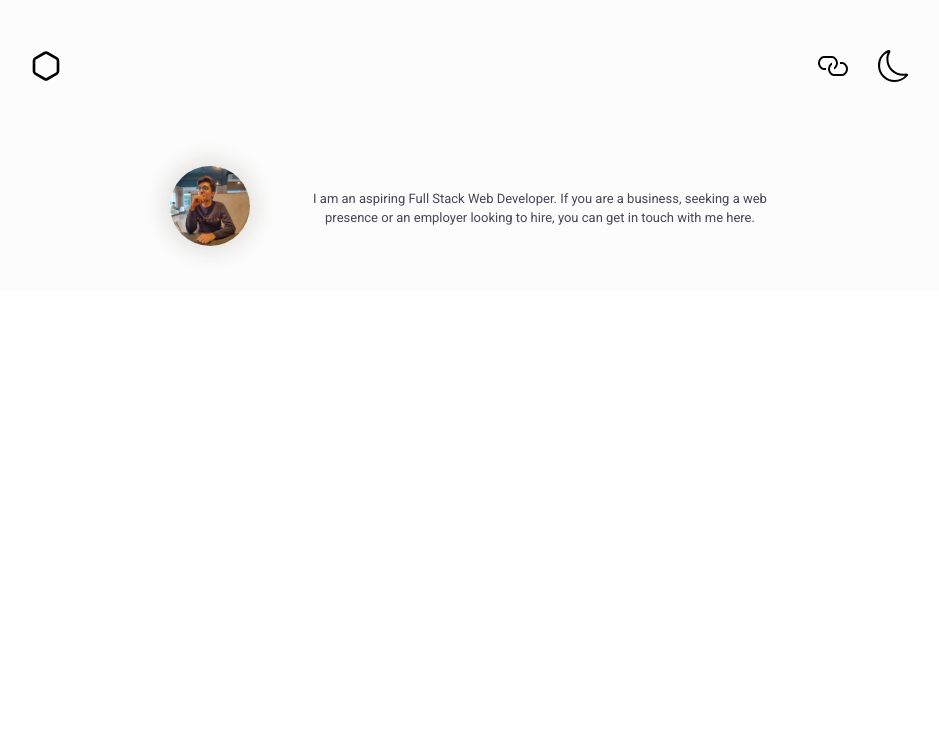
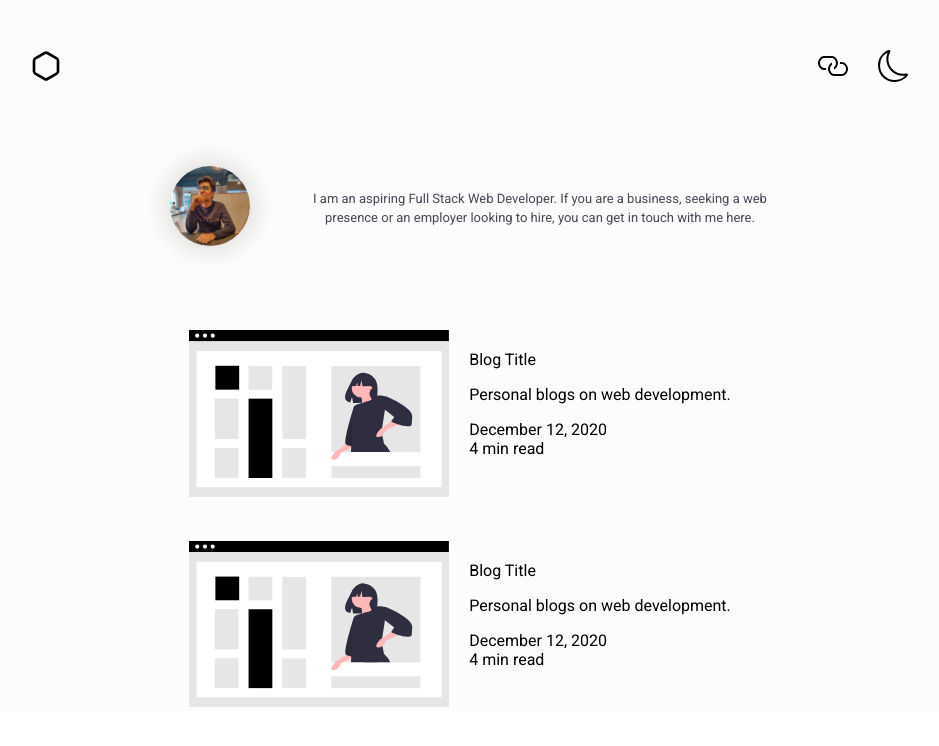
Before and after one commit to satvikchachra/satvikchachra-portfolio, a React (Create React App) app: page / in a window 1280 px wide. Shown: the top 746 px of the page, without its empty margins (170-1109 px from the left). Built offline with nearby package versions, Linux system fonts and the light colour scheme.

Commit message:
feat: Blog Card for Blog Page

```diff
--- a/src/App.css
+++ b/src/App.css
@@ -7,7 +7,7 @@
   height: 100%;
 }
 
-.Navigation-Section, .Profile-Section {
+.Navigation-Section, .Profile-Section, .Blog-Section {
   display: flex;
   justify-content: center;
   width: 100%;
--- a/src/App.js
+++ b/src/App.js
@@ -7,6 +7,7 @@ import ContactMe from './components/ContactMe/ContactMe';
 import SocialProfiles from './components/SocialProfiles/SocialProfiles';
 import NavigateCard from './components/NavigateCard/NavigateCard';
 import ProfileCard from './components/ProfileCard/ProfileCard';
+import BlogCard from './components/BlogCard/BlogCard';
 import './App.css';
 
 const App = () => {
@@ -31,6 +32,12 @@ const App = () => {
       <div className="Profile-Section">
         <ProfileCard />
       </div>
+      <div className="Blog-Section">
+        <BlogCard />
+      </div>
+      <div className="Blog-Section">
+        <BlogCard />
+      </div>
     </div>
   )
 
--- /dev/null
+++ b/src/components/BlogCard/BlogCard.js
@@ -0,0 +1,32 @@
+import React from 'react';
+import WebsiteIllustration from '../../assets/illustration-black-website.svg';
+import classes from './BlogCard.module.css';
+
+const BlogCard = () => {
+    return (
+        <div className={classes.Card}>
+            <div className={classes.ImgContainer}>
+                <img alt="blog" src={WebsiteIllustration} width="100%" />
+            </div>
+            <div className={classes.CardDescription}>
+                <div className={classes.CardTitle}>
+                    Blog Title
+                </div>
+                <p className={classes.CardBody}>
+                    Personal blogs on web development.
+                </p>
+
+                <div className={classes.CardDateTime}>
+                    <div>
+                        December 12, 2020
+                </div>
+                    <div>
+                        4 min read
+                </div>
+                </div>
+            </div>
+        </div>
+    );
+};
+
+export default BlogCard;
--- /dev/null
+++ b/src/components/BlogCard/BlogCard.module.css
@@ -0,0 +1,22 @@
+.Card {
+    text-align: left;
+    transition: 0.3s;
+    border-radius: 5px;
+    display: flex;
+}
+
+.ImgContainer img {
+    width: 260px;
+}
+
+.CardDescription {
+    padding: 20px;
+}
+
+@media (max-width: 736px) {
+    .Card {
+        display: block;
+        width: 260px;
+        box-shadow: 0 4px 8px 0 rgba(0, 0, 0, 0.2);
+    }
+}
```
Also changed, not shown: 1 other file (tests, documents, lock files or other folders).
